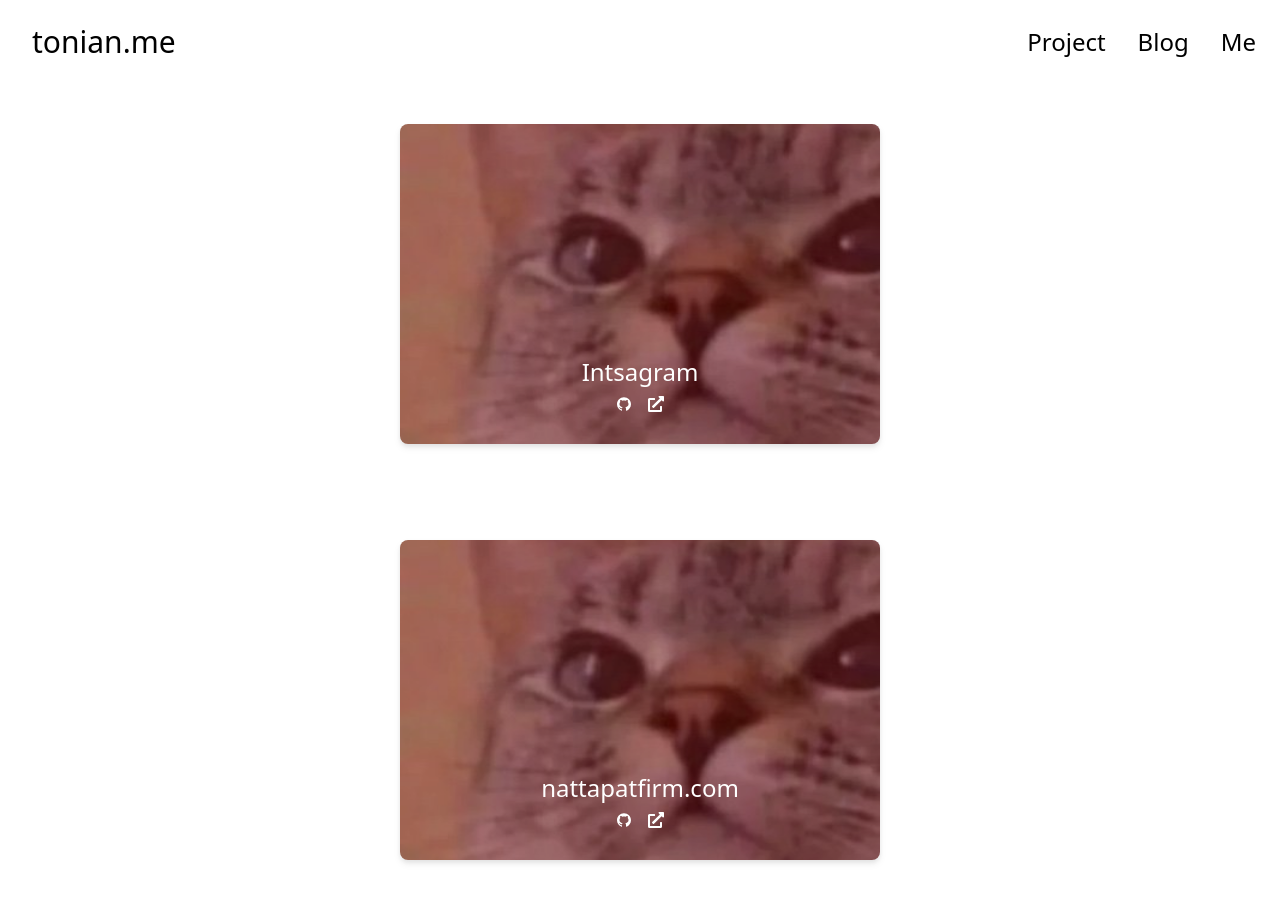
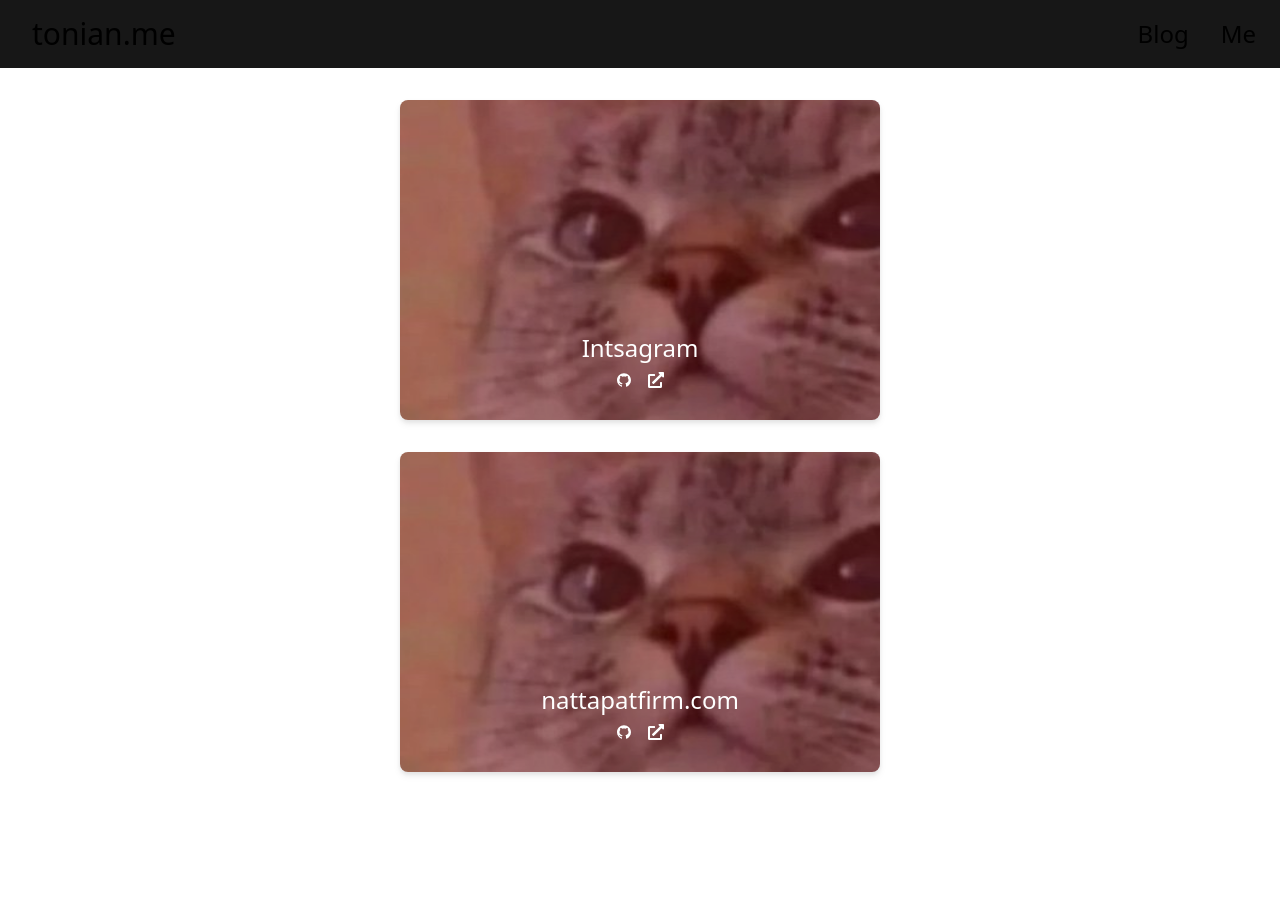
Before and after one commit to surawich-s/tonian.me-v1, a Next.js app: page / in a window 1280 px wide. Shown: the top 902 px of the page. After the commit the page ends 804 px from the top, so only its background shows below. Built offline with nearby package versions, Linux system fonts and the light colour scheme; no server answers.

Commit message:
implement: projectlist and bloglist design

```diff
--- a/components/BlogList.tsx
+++ b/components/BlogList.tsx
@@ -1,21 +1,24 @@
-import Image from 'next/image';
-import { useParseHTMLStringToString } from '../utils/useParseHTMLStringToString';
-import defaultImage from '../public/default.jpg';
+import Image from "next/image";
+import { useParseHTMLStringToString } from "../utils/useParseHTMLStringToString";
+import defaultImage from "../public/default.jpg";
 
 const BlogList = ({ posts }: any) => {
     return (
         <section id="project" className="w-full">
-			<ul className="my-4 flex w-full flex-row flex-wrap justify-center md:my-8 md:gap-8">
+            <ul className="my-4 flex w-full flex-col items-center justify-center md:my-8 md:gap-8">
                 {posts.map((post: any) => {
                     return (
                         <li
-							className="my-4 mx-8 h-auto flex w-full flex-col items-center justify-center rounded-lg bg-gray-900 pb-4 text-white drop-shadow-md md:m-0 sm:w-1/2 md:w-1/3"
+                            className="overflow-hidden my-4 mx-8 h-auto flex w-full flex-col items-center justify-center rounded-lg bg-gray-900 pb-4 text-white drop-shadow-md md:m-0 md:w-1/2"
                             key={post.id}
                         >
-							<div className="relative h-32 w-full">
+                            <div className="relative block w-full h-48 z-0">
                                 <Image
-									className="rounded-t-lg"
-									src={post.featuredImage?.node?.mediaItemUrl || defaultImage}
+                                    className="relative w-full h-full rounded-t-lg hover:scale-110 ease-in duration-300"
+                                    src={
+                                        post.featuredImage?.node
+                                            ?.mediaItemUrl || defaultImage
+                                    }
                                     alt="blog-image"
                                     layout="fill" // required
                                     objectFit="cover" // change to suit your needs
@@ -23,10 +26,14 @@ const BlogList = ({ posts }: any) => {
                                 />
                             </div>
 
-							<div className="w-full my-8 px-4 grow">
-								<h3 className="text-xl font-bold">{post.title}</h3>
+                            <div className="w-full my-8 px-4 grow basis-auto">
+                                <h3 className="text-xl font-bold">
+                                    {post.title}
+                                </h3>
 
-								<p className="text-sm">{useParseHTMLStringToString(post.excerpt)}</p>
+                                <p className="text-sm">
+                                    {useParseHTMLStringToString(post.excerpt)}
+                                </p>
                             </div>
                         </li>
                     );
--- a/components/Navbar.tsx
+++ b/components/Navbar.tsx
@@ -2,19 +2,21 @@ import Link from "next/link";
 
 const Navbar = () => {
     const navigation = [
-        { id: 1, name: "Project", href: "/" },
-        { id: 2, name: "Blog", href: "/blog" },
-        { id: 3, name: "Me", href: "/me" },
+        { id: 1, name: "Blog", href: "/blog" },
+        { id: 2, name: "Me", href: "/me" },
     ];
 
     return (
         <nav
             id="navbar"
-            className="top-0 flex flex-col sm:flex-row items-center justify-center mx-4 my-4 "
+            className="top-0 flex flex-col sm:flex-row items-center justify-center px-4 py-4 bg-neutral-900"
         >
-            <h1 className="dark:text-white flex-1 mx-auto mb-4 sm:mb-0 sm:mr-auto sm:ml-4 text-3xl cursor-default">
-                tonian.me
-            </h1>
+            <Link href="/">
+                <a className="dark:text-white flex-1 mx-auto mb-4 sm:mb-0 sm:mr-auto sm:ml-4 text-3xl">
+                    <h1>tonian.me</h1>
+                </a>
+            </Link>
+
             <div className="gap-x-4 flex flex-row items-center justify-center">
                 {navigation.map((item) => {
                     const { id, href, name } = item;
--- a/components/ProjectList.tsx
+++ b/components/ProjectList.tsx
@@ -6,7 +6,7 @@ import defaultImage from "../public/default.jpg";
 const ProjectList = ({ projects }: any) => {
     return (
         <section id="project" className="w-full">
-            <div className="my-4 flex w-full flex-col items-center justify-center md:my-8 lg:my-12 md:gap-24">
+            <div className="my-4 flex w-full flex-col items-center justify-center md:my-8 md:gap-8">
                 {projects.map((project: any) => {
                     const imageUrl =
                         project.featuredImage?.node?.mediaItemUrl ||
--- a/pages/blog.tsx
+++ b/pages/blog.tsx
@@ -1,21 +1,21 @@
-import { useQuery } from '@apollo/client';
-import Head from 'next/head';
-import BlogList from '../components/BlogList';
-import Navbar from '../components/Navbar';
-import ScrollTopButton from '../components/ScrollTopButton';
-import { GET_POSTS } from '../graphql';
+import { useQuery } from "@apollo/client";
+import Head from "next/head";
+import BlogList from "../components/BlogList";
+import Navbar from "../components/Navbar";
+import ScrollTopButton from "../components/ScrollTopButton";
+import { GET_POSTS } from "../graphql";
 
 export default function Blog() {
     const { data, loading } = useQuery(GET_POSTS);
 
     return (
-		<div className="flex min-h-screen flex-col  justify-center py-2">
+        <div className="flex min-h-screen flex-col justify-center">
             <Head>
                 <title>Blogs</title>
                 <link rel="icon" href="/favicon.ico" />
             </Head>
             <Navbar />
-			<main className="mx-auto flex flex-1 flex-col items-center text-center md:w-3/4">
+            <main className="mx-auto flex flex-1 flex-col items-center text-center w-4/5 md:w-3/4">
                 {!loading && <BlogList posts={data.posts.nodes} />}
                 <ScrollTopButton />
             </main>
--- a/pages/index.tsx
+++ b/pages/index.tsx
@@ -6,7 +6,7 @@ import data from "../utils/data.json";
 
 export default function Home() {
     return (
-        <div className="flex min-h-screen flex-col justify-center py-2">
+        <div className="flex min-h-screen flex-col justify-center">
             <Head>
                 <title>Surawich Sittsarn</title>
                 <link rel="icon" href="/favicon.ico" />
--- a/pages/me.tsx
+++ b/pages/me.tsx
@@ -1,10 +1,10 @@
-import Head from 'next/head';
-import Navbar from '../components/Navbar';
-import Profile from '../components/Profile';
+import Head from "next/head";
+import Navbar from "../components/Navbar";
+import Profile from "../components/Profile";
 
 export default function Me() {
     return (
-		<div className="flex min-h-screen flex-col justify-center py-2">
+        <div className="flex min-h-screen flex-col justify-center">
             <Head>
                 <title>About me</title>
                 <link rel="icon" href="/favicon.ico" />
```
Lines whose indentation alone changed are shown as unchanged.
